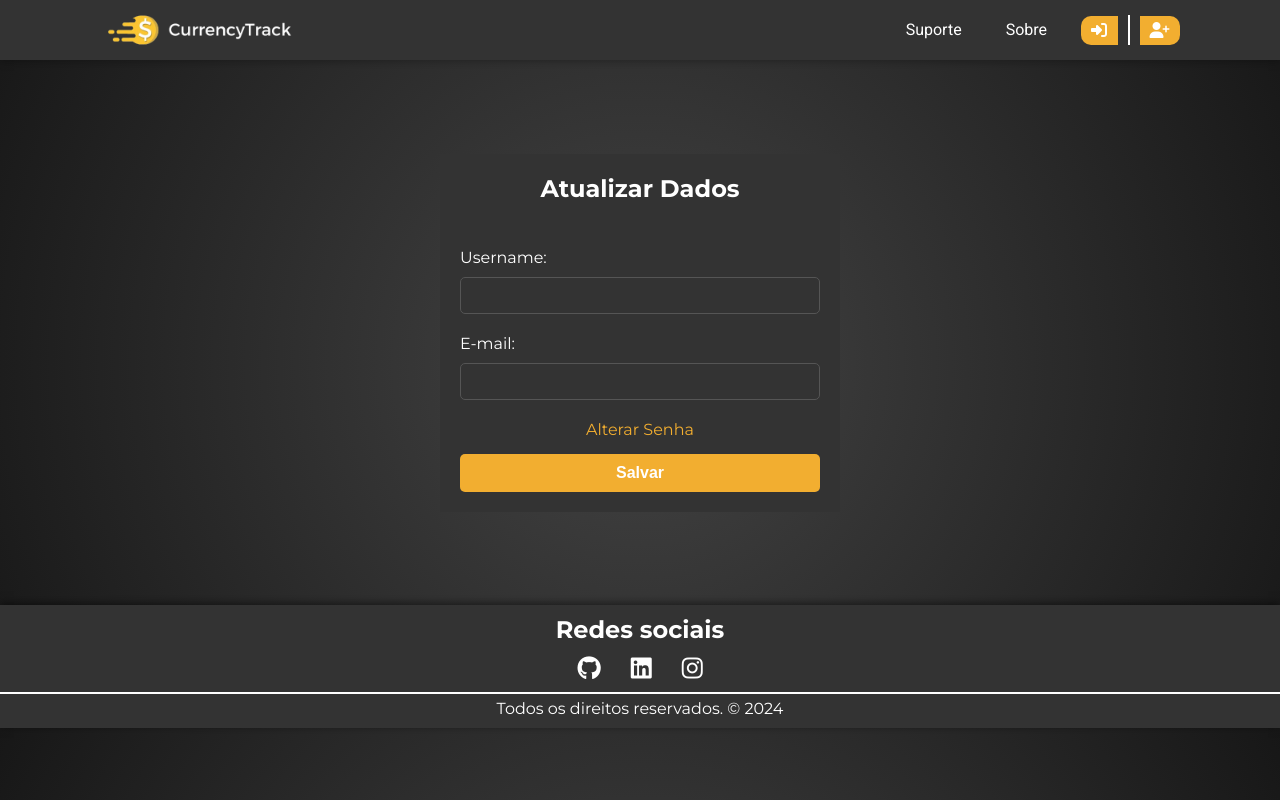
After one commit to Ric002x/CoinTracker, a Flask app: template app/templates/pages/user_update.html in a window 1280 px wide. The commit adds this page. Run offline with Flask 3, Linux system fonts and the light colour scheme; the template is opened without the code that fills it: values that come from a table or form of the project are taken from there, others are empty; parts of the project's set-up code (start-up, migrations or seed data) failed here and were passed over; some libraries are stand-ins or nearby versions.

Commit message:
Add user update and change-password views

```diff
--- /dev/null
+++ b/app/forms/base.py
@@ -0,0 +1,129 @@
+import re
+
+from flask import session
+from flask_wtf import FlaskForm
+from wtforms import (EmailField, FloatField, PasswordField, StringField,
+                     SubmitField)
+from wtforms.validators import DataRequired, NumberRange, ValidationError
+
+from ..models import User, session_db
+
+
+class TargetForm(FlaskForm):
+    value = FloatField('Valor em Reais (R$):', validators=[
+        DataRequired(message="Submeta um valor para salva-lo"),
+        NumberRange(min=0, message="O valor deve ser positivo")])
+    submit = SubmitField("Enviar")
+
+
+class RegisterForm(FlaskForm):
+    username = StringField("Nome de Usuário:", validators=[
+        DataRequired(message="Campo obrigatório"),
+    ])
+    email = EmailField("E-mail:", validators=[
+        DataRequired(message="Campo obrigatório"),
+
+    ])
+    password = PasswordField("Senha:", validators=[
+        DataRequired(message="Campo obrigatório"),
+    ])
+    repeat_password = PasswordField("Repita sua senha:", validators=[
+        DataRequired(message="Campo obrigatório"),
+    ])
+    submit = SubmitField('Cadastrar')
+
+    def validate_password(self, field):
+        if self.data.get('password') != self.data.get('repeat_password'):
+            raise ValidationError(
+                "As senha não coincidem"
+            )
+        regex = re.compile(r'^(?=.*[a-z])(?=.*[A-Z])(?=.*[1-9]).{8,}$')
+
+        if not regex.match(str(field.data)):
+            raise ValidationError(
+                'A senha deve contar pelo menos 8 caracteres, '
+                'incluindo letras maiúsculas e números')
+
+    def validate_username(self, field):
+        if len(field.data) < 4:
+            raise ValidationError(
+                "O nome de usuário precisa ter pelo menos 5 caracteres")
+
+    def validate_email(self, field):
+        existing_user = session_db.query(
+            User).filter_by(email=field.data).first()
+        if existing_user:
+            raise ValidationError(
+                "Já existe um usuário cadastrado com esse email")
+
+
+class LoginForm(FlaskForm):
+    email = EmailField("E-mail:", validators=[
+        DataRequired(message="Campo obrigatório"),
+
+    ])
+    password = PasswordField("Senha", validators=[
+        DataRequired(message="Campo obrigatório"),
+    ])
+    submit = SubmitField('Entrar')
+
+
+class UpdateUserForm(FlaskForm):
+    username = StringField("Username:", validators=[
+        DataRequired(message="Campo obrigatório")
+    ])
+    email = EmailField("E-mail:", validators=[
+        DataRequired(message="Campo obrigatório"),
+    ])
+
+    def validate_username(self, field):
+        if len(field.data) < 4:
+            raise ValidationError(
+                "O nome de usuário precisa ter pelo menos 5 caracteres")
+
+    def validate_email(self, field):
+        existing_user = session_db.query(
+            User).filter_by(email=field.data).first()
+        current_user = session_db.query(
+            User).filter_by(id=session['user']).first()
+
+        is_owner = existing_user.email == current_user.email
+
+        if existing_user:
+            if not is_owner:
+                raise ValidationError(
+                    "Já existe um usuário cadastrado com esse email")
+
+
+class ChangePasswordForm(FlaskForm):
+    old_password = PasswordField("Senha atual:", validators=[
+        DataRequired(message="Campo obrigatório"),
+    ])
+    new_password = PasswordField("Nova senha:", validators=[
+        DataRequired(message="Campo obrigatório"),
+    ])
+    repeat_password = PasswordField("Repita sua nova senha:", validators=[
+        DataRequired(message="Campo obrigatório"),
+    ])
+
+    def validate_old_password(self, field):
+        user = session_db.query(User).filter_by(id=session['user']).first()
+
+        check = user.check_password(field.data) if user else None
+        if not user or check is False:
+            raise ValidationError(
+                "A senha inserida não coincide com a senha salva."
+            )
+
+    def validate_new_password(self, field):
+        if self.data.get('new_password') != self.data.get('repeat_password'):
+            raise ValidationError(
+                "As senha não coincidem"
+            )
+
+        regex = re.compile(r'^(?=.*[a-z])(?=.*[A-Z])(?=.*[1-9]).{8,}$')
+
+        if not regex.match(str(field.data)):
+            raise ValidationError(
+                'A senha deve contar pelo menos 8 caracteres, '
+                'incluindo letras maiúsculas e números')
--- a/app/static/css/base.css
+++ b/app/static/css/base.css
@@ -7,6 +7,8 @@
 @import url(dashboard.css);
 @import url(register.css);
 @import url(errors.css);
+@import url(update_user.css);
+@import url(change_password.css);
 
 * {
   margin: 0;
--- /dev/null
+++ b/app/static/css/change_password.css
@@ -0,0 +1,22 @@
+.change_password {
+    display: flex;
+    justify-content: center;
+    align-items: center;
+    min-height: 700px;
+}
+
+.change_password section {
+    background-color: #333;
+    padding: 2rem;
+    width: 500px;
+}
+
+.change_password section h1 {
+    margin-bottom: 2.5rem;
+    text-align: center;
+}
+
+.change_password form {
+    display: flex;
+    flex-direction: column;
+}
--- a/app/static/css/register.css
+++ b/app/static/css/register.css
@@ -37,13 +37,15 @@
     color: #fff;
 }
 
-.dft-form input[type="submit"] {
+.dft-form input[type="submit"],
+.dft-form button[type="submit"] {
     margin-top: 1.5rem;
     padding: 10px 15px;
     border: none;
     border-radius: 5px;
     background-color: var(--color-secondary);
     font-weight: 600;
+    font-size: 16px;
     cursor: pointer;
     color: var(--color-text);
 }
--- /dev/null
+++ b/app/static/css/update_user.css
@@ -0,0 +1,30 @@
+.user_update {
+    display: flex;
+    justify-content: center;
+    align-items: center;
+    min-height: 545px;
+}
+
+.user_update section {
+    background-color: #333;
+    padding: 2rem;
+    width: 400px;
+}
+
+.user_update section h1 {
+    margin-bottom: 2.5rem;
+    text-align: center;
+}
+
+.user_update form {
+    display: flex;
+    flex-direction: column;
+}
+
+.user_update section a {
+    display: inline-block;
+    width: 100%;
+    text-align: center;
+    margin-top: 20px;
+    color: var(--color-secondary);
+}
--- /dev/null
+++ b/app/templates/pages/user_update.html
@@ -0,0 +1,35 @@
+{% extends "pages/base.html" %}
+
+
+{% block content %}
+<main class="user_update montserrat-regular-normal">
+    <section>
+        <h1>Atualizar Dados</h1>
+
+        <form class="dft-form" action="" method="POST">
+            {{form.hidden_tag()}}
+
+            <div class="form-group">
+                {{form.username.label}}
+                {{form.username}}
+                {% for error in form.username.errors %}
+                    <span style="color: red;">{{ error }}</span>
+                {% endfor %}
+            </div>
+
+            <div class="form-group">
+                {{form.email.label}}
+                {{form.email}}
+                {% for error in form.email.errors %}
+                    <span style="color: red;">{{ error }}</span>
+                {% endfor %}
+            </div>
+
+            <a href="/user/change-password">Alterar Senha</a>
+
+            <button type="submit">Salvar</button>
+        </form>
+    </section>
+</main>
+
+{% endblock content %}
--- a/app/templates/partials/header.html
+++ b/app/templates/partials/header.html
@@ -16,7 +16,7 @@
                     <span><a href="/register">Cadastro</a><i class="fa-solid fa-user-plus"></i></span>
                 </li>
             {% else %}
-                <li><a class="logged-user" href="/dashboard">{{ user.username }}</a></li>
+                <li><a class="logged-user" href="/user/dashboard">{{ user.username }}</a></li>
                 <li><a class="logout-button" href="/logout"><i class="fa-solid fa-right-from-bracket"></i></a></li>
             {% endif %}
         </ul>
```
Also changed, not shown: app/forms/api.py (renamed from app/forms.py, +1 -64 lines), app/models.py (+0 -13 lines), app/templates/pages/change_password.html (added, +41 -0 lines), app/views/api.py (+6 -11 lines), app/views/base.py (+52 -2 lines).
